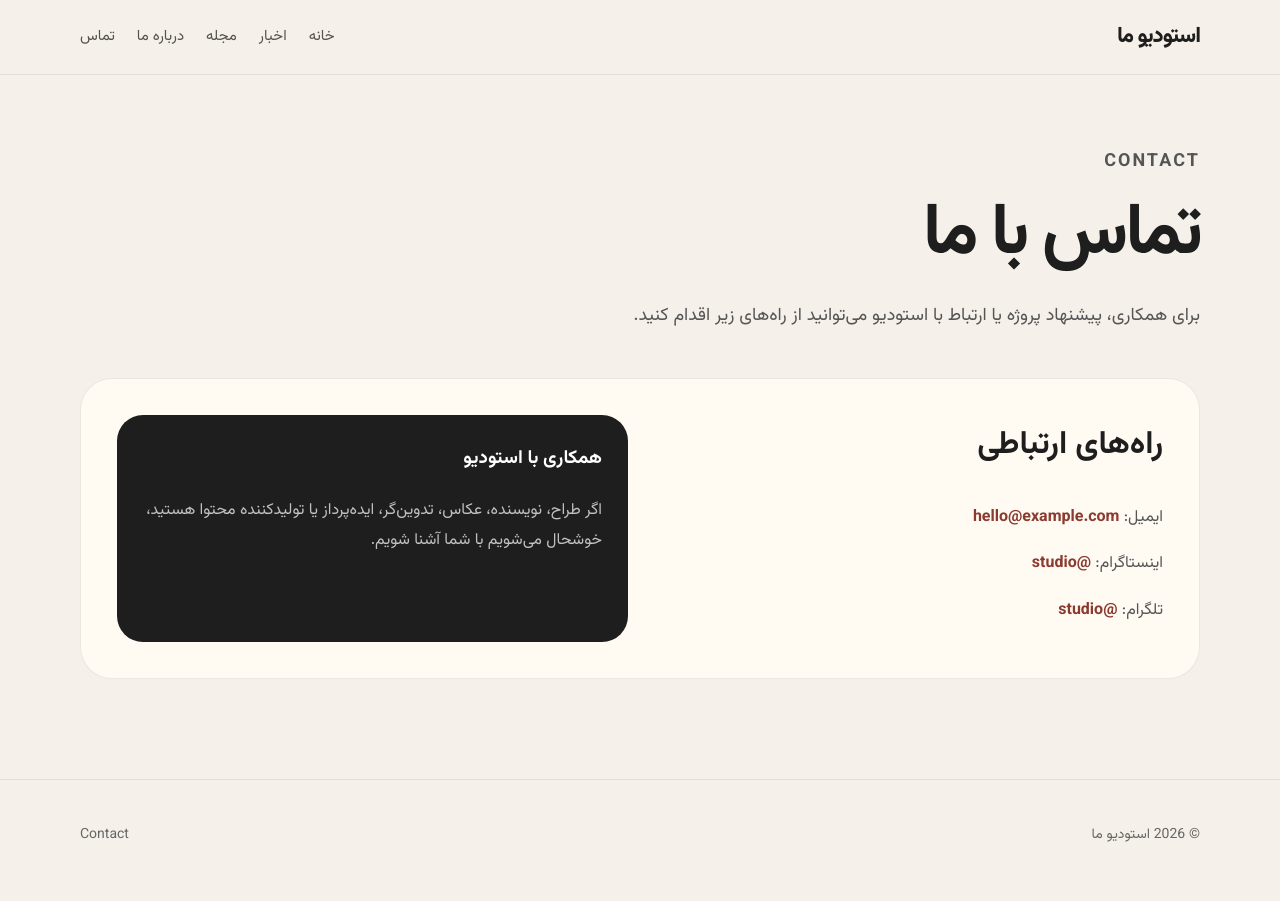
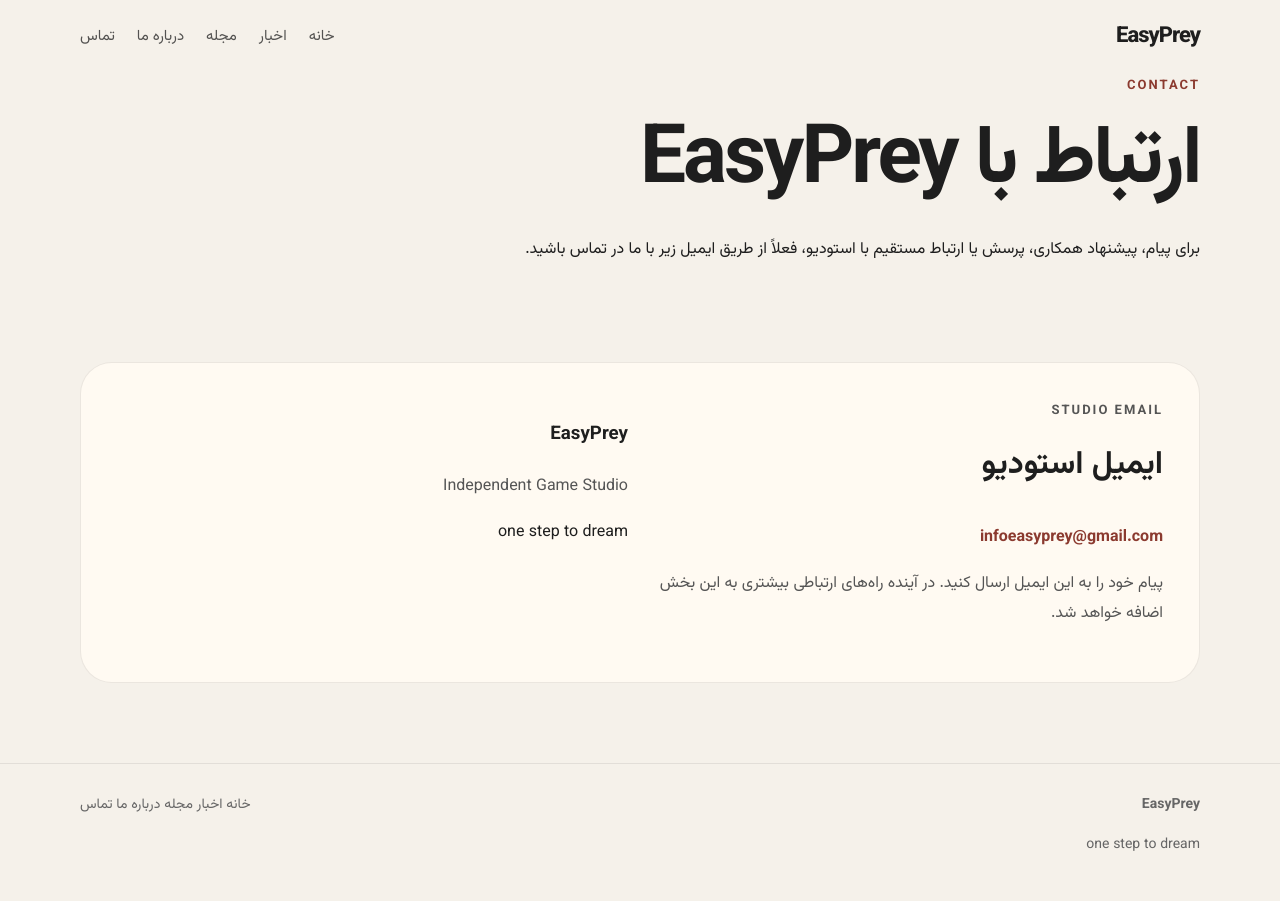
Before and after one commit to StudioPrey/StudioPrey, a plain HTML site: page contact.html in a window 1280 px wide. Drawn offline with Linux system fonts and the light colour scheme.

Commit message:
Update contact.html

```diff
--- a/contact.html
+++ b/contact.html
@@ -1,68 +1,84 @@
 <!DOCTYPE html>
 <html lang="fa" dir="rtl">
 <head>
-  <meta charset="UTF-8">
-  <meta name="viewport" content="width=device-width, initial-scale=1.0">
-  <title>تماس با ما | استودیو ما</title>
-  <link rel="stylesheet" href="style.css">
+  <meta charset="UTF-8" />
+  <meta name="viewport" content="width=device-width, initial-scale=1.0" />
+  <title>تماس | EasyPrey</title>
+  <link rel="stylesheet" href="style.css" />
 </head>
 <body>
 
-  <header class="site-header">
+  <div class="site-bg"></div>
+
+  <header class="header">
     <div class="container nav">
-      <a href="index.html" class="logo">استودیو ما</a>
+      <a href="index.html" class="logo">
+        <span class="logo-mark"></span>
+        <span>EasyPrey</span>
+      </a>
 
-      <nav>
+      <nav class="menu">
+        <a href="index.html">خانه</a>
+        <a href="news.html">اخبار</a>
+        <a href="magazine.html">مجله</a>
+        <a href="about.html">درباره ما</a>
+        <a href="contact.html" class="active">تماس</a>
+      </nav>
+    </div>
+  </header>
+
+  <main>
+
+    <section class="page-hero">
+      <div class="container">
+        <p class="eyebrow">Contact</p>
+        <h1>ارتباط با EasyPrey</h1>
+        <p>
+          برای پیام، پیشنهاد همکاری، پرسش یا ارتباط مستقیم با استودیو، فعلاً از طریق ایمیل زیر با ما در تماس باشید.
+        </p>
+      </div>
+    </section>
+
+    <section class="section">
+      <div class="container contact-box">
+
+        <div class="contact-card">
+          <p class="eyebrow">Studio Email</p>
+          <h2>ایمیل استودیو</h2>
+          <a class="email-link" href="mailto:infoeasyprey@gmail.com">
+            infoeasyprey@gmail.com
+          </a>
+          <p>
+            پیام خود را به این ایمیل ارسال کنید. در آینده راه‌های ارتباطی بیشتری به این بخش اضافه خواهد شد.
+          </p>
+        </div>
+
+        <div class="contact-note">
+          <h3>EasyPrey</h3>
+          <p>
+            Independent Game Studio
+          </p>
+          <span>one step to dream</span>
+        </div>
+
+      </div>
+    </section>
+
+  </main>
+
+  <footer class="footer">
+    <div class="container footer-content">
+      <div>
+        <strong>EasyPrey</strong>
+        <p>one step to dream</p>
+      </div>
+      <div class="footer-links">
         <a href="index.html">خانه</a>
         <a href="news.html">اخبار</a>
         <a href="magazine.html">مجله</a>
         <a href="about.html">درباره ما</a>
         <a href="contact.html">تماس</a>
-      </nav>
-    </div>
-  </header>
-
-  <main class="container page">
-    <div class="page-title">
-      <p class="eyebrow">Contact</p>
-      <h1>تماس با ما</h1>
-      <p>برای همکاری، پیشنهاد پروژه یا ارتباط با استودیو می‌توانید از راه‌های زیر اقدام کنید.</p>
-    </div>
-
-    <section class="contact-box">
-      <div>
-        <h2>راه‌های ارتباطی</h2>
-
-        <p>
-          ایمیل:
-          <a href="mailto:hello@example.com">hello@example.com</a>
-        </p>
-
-        <p>
-          اینستاگرام:
-          <a href="https://instagram.com" target="_blank">@studio</a>
-        </p>
-
-        <p>
-          تلگرام:
-          <a href="https://t.me" target="_blank">@studio</a>
-        </p>
       </div>
-
-      <div class="note">
-        <h3>همکاری با استودیو</h3>
-        <p>
-          اگر طراح، نویسنده، عکاس، تدوین‌گر، ایده‌پرداز یا تولیدکننده محتوا هستید،
-          خوشحال می‌شویم با شما آشنا شویم.
-        </p>
-      </div>
-    </section>
-  </main>
-
-  <footer>
-    <div class="container footer-content">
-      <p>© 2026 استودیو ما</p>
-      <p>Contact</p>
     </div>
   </footer>
 
```
